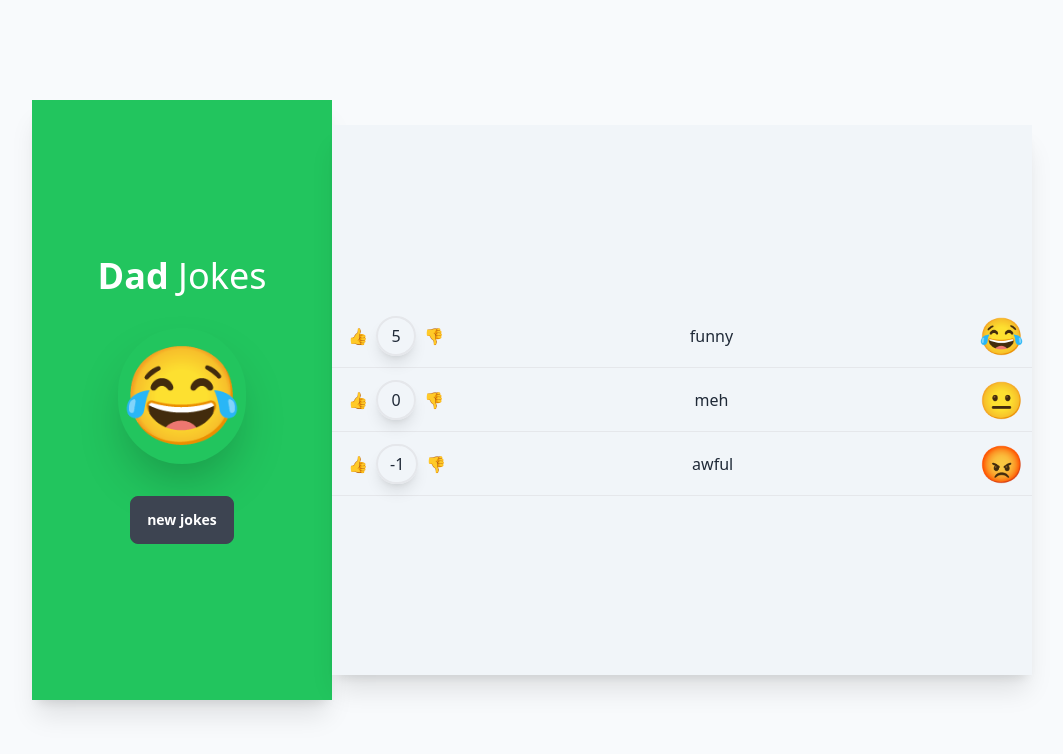
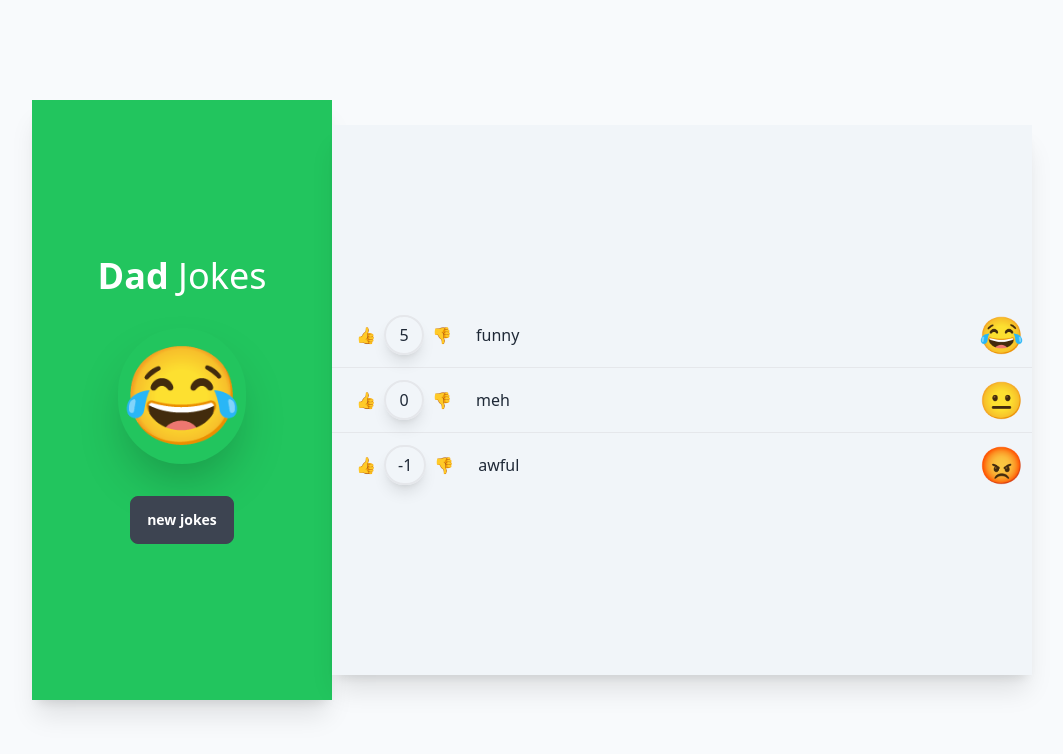
Before and after one commit to neopythe/dad-jokes, a React (Vite) app: page / in a window 1280 px wide. Shown: the top 754 px of the page, without its empty margins (108-1171 px from the left). Built offline with nearby package versions, Linux system fonts and the light colour scheme; the HTML template or start-up script is replaced by a standard one.

Commit message:
fetch and render new jokes from API

```diff
--- a/src/Joke.jsx
+++ b/src/Joke.jsx
@@ -3,17 +3,30 @@ import React, { Component } from 'react'
 const emojis = ['😡', '😐', '😂']
 
 export default class Joke extends Component {
+  constructor(props) {
+    super(props)
+    this.handleClick = this.handleClick.bind(this)
+  }
+
+  handleClick(event) {
+    this.props.vote(event.target.id, this.props.joke)
+  }
+
   render() {
     return (
-      <div className="flex justify-between items-center pl-4 pr-2 w-full border-b h-16">
+      <div className="flex justify-between items-center pl-6 pr-2 py-1 w-full border-b last:border-none">
         <div className="flex flex-row items-center">
-          <p>👍</p>
+          <button onClick={this.handleClick} id="upvote">
+            👍
+          </button>
           <div className="flex justify-center items-center rounded-full border-2 w-10 h-10 min-w-fit p-3 m-2 shadow-lg">
             <p>{this.props.score}</p>
           </div>
-          <p>👎</p>
+          <button onClick={this.handleClick} id="downvote">
+            👎
+          </button>
         </div>
-        <p>{this.props.joke}</p>
+        <p className="mx-6 mr-auto pr-6 py-4">{this.props.joke}</p>
         <p className="text-4xl">
           {this.props.score > 0 && emojis[2]}
           {this.props.score === 0 && emojis[1]}
--- a/src/JokeList.jsx
+++ b/src/JokeList.jsx
@@ -1,18 +1,38 @@
 import React, { Component } from 'react'
+import axios from 'axios'
 
 import Joke from './Joke'
+
+const API_URL = 'https://icanhazdadjoke.com/'
 
 export default class JokeList extends Component {
   constructor(props) {
     super(props)
     this.state = {
       jokes: [
-        { jokeText: 'funny', jokeScore: 5 },
-        { jokeText: 'meh', jokeScore: 0 },
-        { jokeText: 'awful', jokeScore: -1 },
+        { id: 0, joke: 'funny', score: 5 },
+        { id: 1, joke: 'meh', score: 0 },
+        { id: 2, joke: 'awful', score: -1 },
       ],
     }
+    this.fetchJoke = this.fetchJoke.bind(this)
+    this.vote = this.vote.bind(this)
   }
+
+  async fetchJoke() {
+    const {
+      data: { id, joke, status },
+    } = await axios.get(API_URL, {
+      headers: {
+        Accept: 'application/json',
+        'User-Agent': 'https://github.com/neopythe/dad-jokes',
+      },
+    })
+    this.setState({ jokes: [...this.state.jokes, { id, joke, score: 0 }] })
+  }
+
+  vote() {}
+
   render() {
     return (
       <div className="flex justify-center items-center h-screen bg-slate-50">
@@ -23,14 +43,18 @@ export default class JokeList extends Component {
           <div className="flex justify-center items-center rounded-full shadow-2xl pb-6 pt-4 px-1 w-fit h-fit">
             <p className="text-8xl">😂</p>
           </div>
-          <button className="btn lowercase">new jokes</button>
+          <button onClick={this.fetchJoke} className="btn lowercase">
+            new jokes
+          </button>
         </header>
-        <ul className="flex flex-col justify-center items-center h-[550px] w-[700px] bg-slate-100 shadow-xl">
+        <ul className="flex flex-col justify-center items-center h-[550px] w-[700px] bg-slate-100 shadow-xl ">
           {this.state.jokes &&
             this.state.jokes.map((joke, index) => (
               <Joke
-                joke={this.state.jokes[index].jokeText}
-                score={this.state.jokes[index].jokeScore}
+                key={joke.id}
+                joke={joke.joke}
+                score={joke.score}
+                vote={this.vote}
               />
             ))}
         </ul>
```
